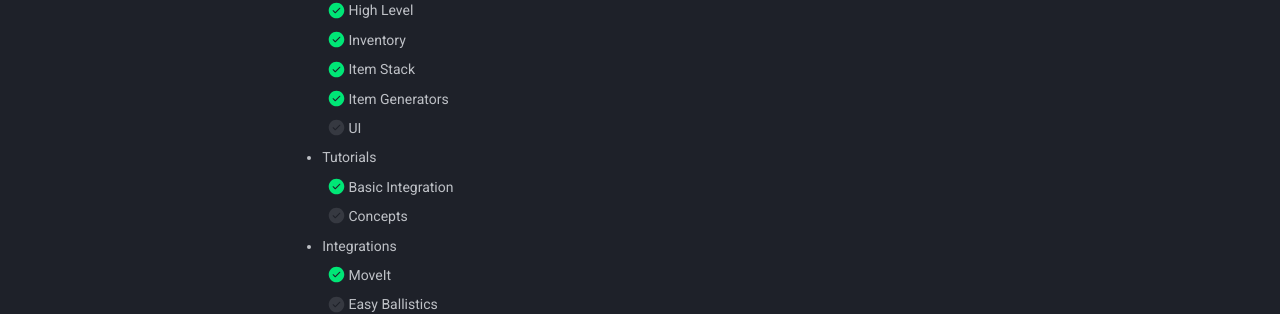
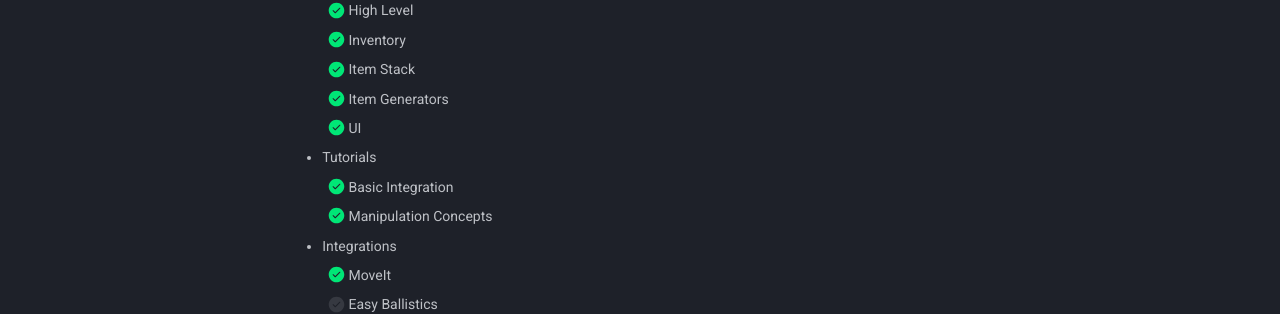
Before and after one commit to punyhumangames/ArcPluginsDocumentation, an MkDocs documentation site: the page built from docs/home/docroadmap.md, in a window 1280 px wide and 1347 px high. Shown: the part 569-883 px from the top of the window. Built offline with MkDocs 1.6.1 and Material for MkDocs 9.7.7, drawn with Linux system fonts in a browser that asks for light colours; comment, search, counter and statistics services are not loaded.

Commit message:
update docs roadmap

```diff
--- a/docs/home/docroadmap.md
+++ b/docs/home/docroadmap.md
@@ -14,10 +14,10 @@ Changes and additions will be posted in `#plugins-announce` channel in discord!
     * [x] Inventory
     * [x] Item Stack
     * [x] Item Generators
-    * [ ] UI
+    * [x] UI
 - Tutorials
     * [x] Basic Integration
-    * [ ] Concepts
+    * [x] Manipulation Concepts
 - Integrations
     * [x] MoveIt
     * [ ] Easy Ballistics
```
